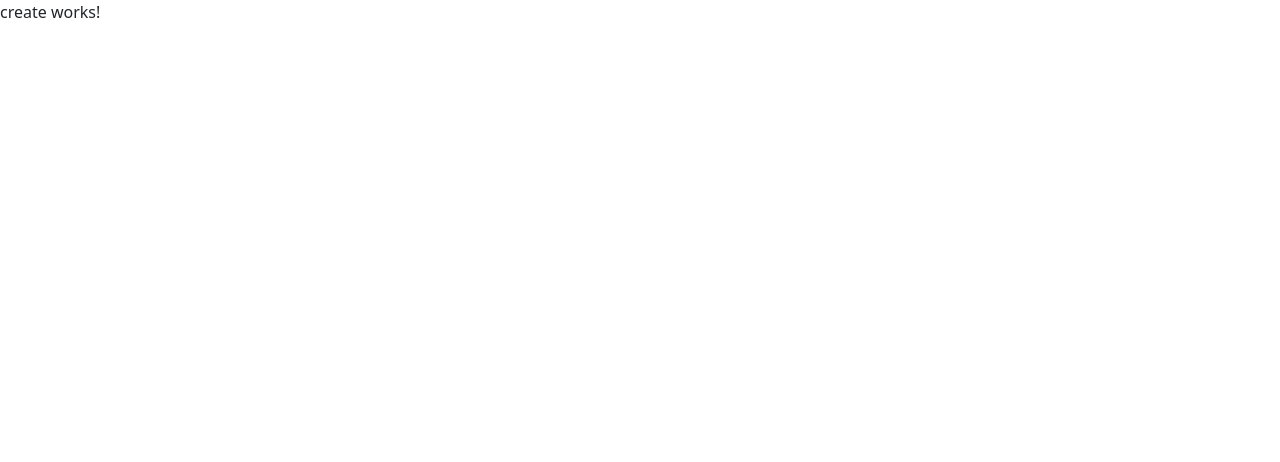
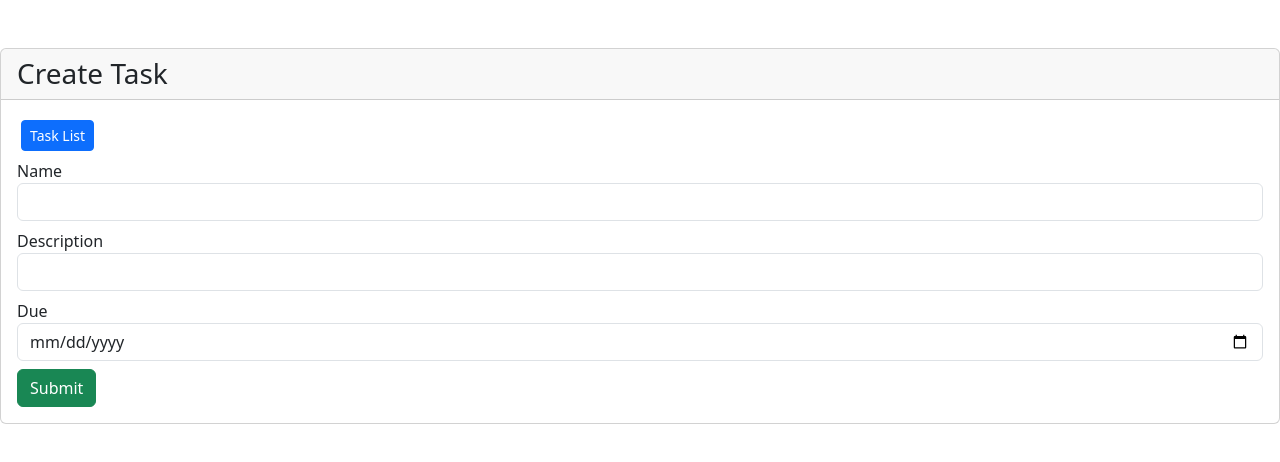
Before and after one commit to coding-task-anon/task-management-app-demo, an Angular app: page /tasks/create in a window 1280 px wide. Shown: the top 462 px of the page. Built offline with nearby package versions, Linux system fonts and the light colour scheme.

Commit message:
Added in create functionality

```diff
--- a/src/app/task/create/create.html
+++ b/src/app/task/create/create.html
@@ -1 +1,35 @@
-<p>create works!</p>
+<div class="card mt-5">
+    <h3 class="card-header">Create Task</h3>
+    <div class="card-body">
+        <div class="m-1">
+            <a
+            [routerLink]="['/tasks']"
+            class="btn btn-primary btn-sm">Task List</a>
+        </div>
+        <form (ngSubmit)="submit()">
+            <div class="mt-2">
+                <label for="name">Name</label>
+                <input type="text" id="name" class="form-control" [(ngModel)]="name" name="name" required>
+            </div>
+            <div class="mt-2">
+                <label for="name">Description</label>
+                <input type="text" id="description" class="form-control" [(ngModel)]="description" name="description" required>
+            </div>
+            <div class="mt-2">
+                <label for="name">Due</label>
+                <input type="date" id="dueDate" class="form-control" [(ngModel)]="dueDate" name="dueDate" required>
+            </div>
+
+            @if(error) {
+                <div class="alert alert-danger mt-2">
+                    {{ error }}
+                </div>
+            }
+
+            <div class="mt-2">
+                <button class="btn btn-success">Submit</button>
+            </div>
+        </form>
+
+
+</div>
--- a/src/app/task/create/create.ts
+++ b/src/app/task/create/create.ts
@@ -1,11 +1,43 @@
 import { Component } from '@angular/core';
+import { RouterModule, Router } from '@angular/router';
+import { TaskService } from '../task-service';
+import { Task } from '../task';
+import{FormsModule} from '@angular/forms';
 
 @Component({
   selector: 'app-create',
-  imports: [],
+  imports: [RouterModule, FormsModule],
   templateUrl: './create.html',
   styleUrl: './create.css'
 })
 export class Create {
 
-}
+  name: string = '';
+  description: string = '';
+  dueDate: Date | null = null;
+  error: string | null = null;
+
+  constructor(private taskService: TaskService, private router: Router) {}
+
+    submit(){
+
+      if (!this.name === null || !this.description === null || !this.dueDate === null) {
+          this.error = "Title and Body fields are required.";
+      return;
+      }
+
+        const task: Task = {
+          id: '', // This will be set by the backend or service
+          name: this.name,
+          description: this.description,
+          taskStatus: null, // Default status
+          dueDate: this.dueDate
+        }
+
+
+        this.taskService.createTask(task).subscribe();
+
+        alert('Task created successfully!');
+        this.router.navigate(['/tasks']);
+    }
+  }
--- a/src/app/task/index/index.ts
+++ b/src/app/task/index/index.ts
@@ -22,6 +22,7 @@ export class Index {
     this.taskService.getTasks().subscribe(
       (data: Task[]) => {
         this.tasks = data;
+        console.log('Tasks loaded successfully', this.tasks);
       },
       error => {
         console.error('Error fetching tasks', error);
--- a/src/app/task/task-service.ts
+++ b/src/app/task/task-service.ts
@@ -55,8 +55,13 @@ export class TaskService {
    */
   createTask(task: Task): Observable<Task> {
     this.log('Creating new task');
+    console.log('Task details:', task);
+    console.log('API URL:', `${this.apiUrl}tasks/`);
+    console.log('HTTP Options:', this.httpOptions);
+    console.log('Task JSON:', JSON.stringify(task));
+    let taskPayload = JSON.stringify(task);
 
-    return this.http.post<Task>(`${this.apiUrl}tasks`, task, this.httpOptions)
+    return this.http.post<Task>(`${this.apiUrl}tasks/`, taskPayload, this.httpOptions)
       .pipe(
         tap(newTask => this.log(`Created task with ID: ${newTask.id}`)),
         catchError(this.handleError<Task>('createTask'))
--- a/src/app/task/task.ts
+++ b/src/app/task/task.ts
@@ -3,6 +3,6 @@ export interface Task {
     id: string;
     name: string;
     description: string;
-    taskStatus: 'pending' | 'in-progress' | 'completed';
-    dueDate: Date;
+    taskStatus: null | 'pending' | 'in-progress' | 'completed';
+    dueDate: Date | null;
 }
```
